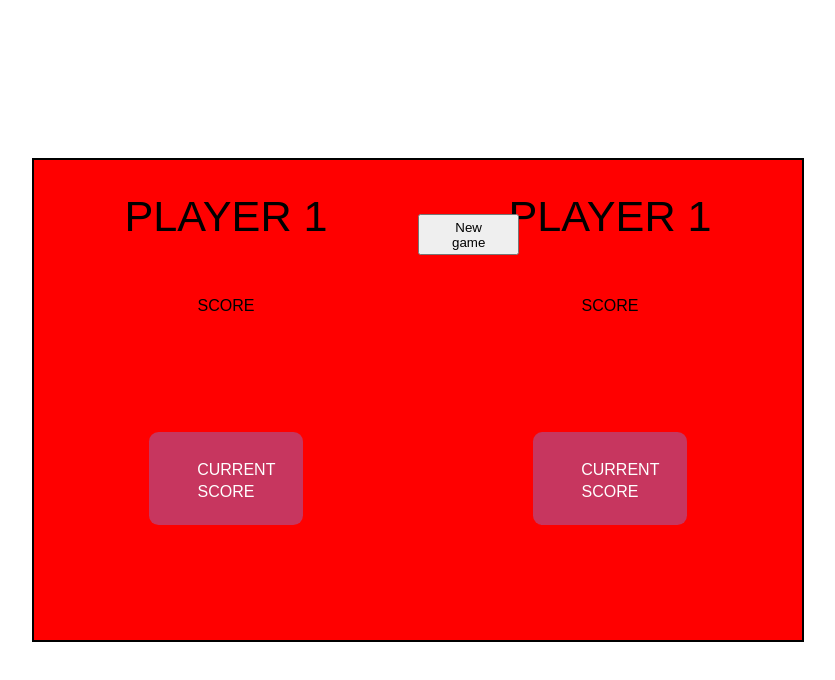
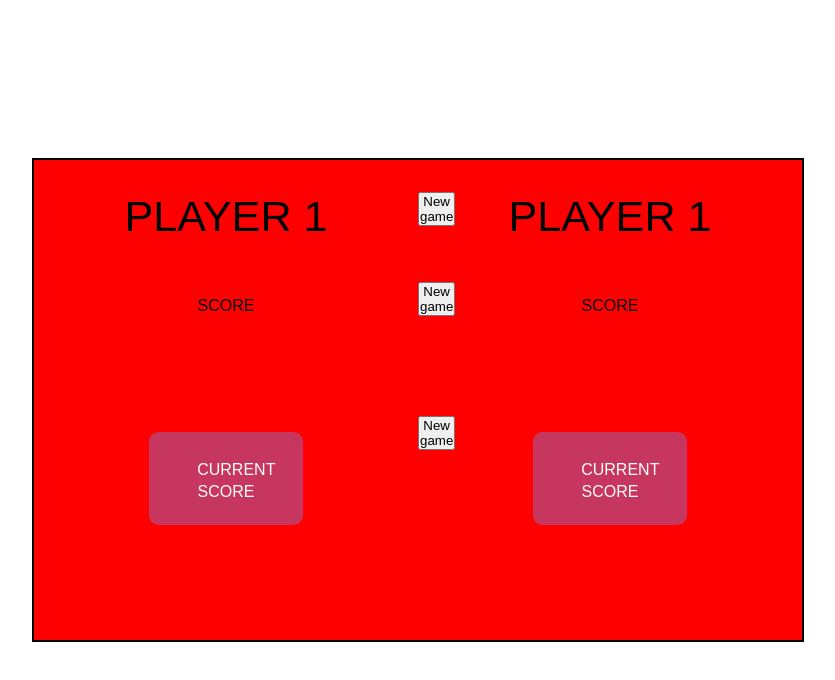
Before and after one commit to spahicadis/pig-game, a plain HTML site: page index.html in a window 1280 px wide. Shown: the whole page, without its empty margins (222-1057 px from the left). Drawn offline with Linux system fonts and the light colour scheme.

Commit message:
Layout in progress

```diff
--- a/index.html
+++ b/index.html
@@ -21,6 +21,8 @@
                 </div>
                 <div class="middle-section">
                    <button class="new-game">New game</button>
+                   <button class="new-game1">New game</button>
+                   <button class="new-game2">New game</button>
                 </div>
                 <div class="player player-2">
                     <h4 class="player-heading player-1">Player 1</h4>
--- a/styles.css
+++ b/styles.css
@@ -66,7 +66,14 @@ body {
 
 .new-game {
     position: absolute;
-    top: 5%;
-    left: -%;
-    padding: 0.2rem 2rem;
 }
+
+.new-game1 {
+    position: absolute;
+    top: 20%;
+}
+
+.new-game2 {
+    position: absolute;
+    top: 50%;
+}
```
